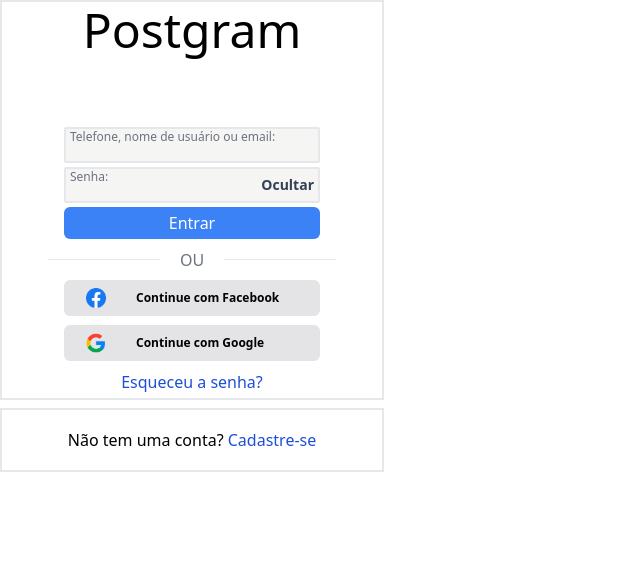
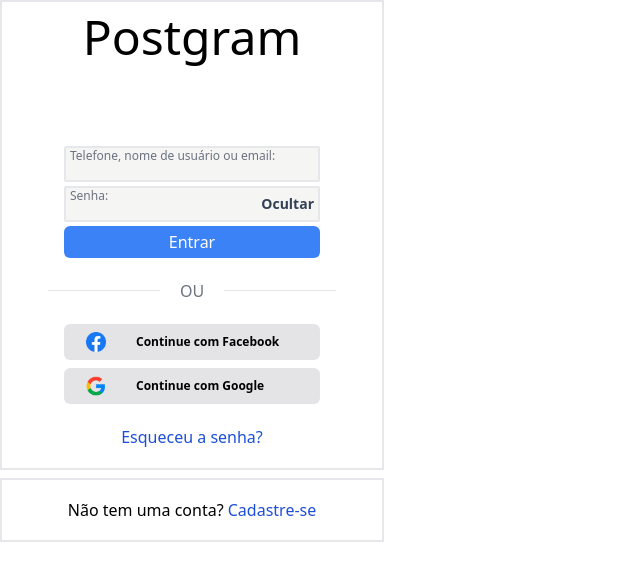
Before and after one commit to joaovicsa/instagram-project, a React (Vite) app in the folder instagram-alike/: page / in a window 1280 px wide. Shown: the top 580 px of the page, without its empty margins (0-640 px from the left). Built offline with nearby package versions, Linux system fonts and the light colour scheme.

Commit message:
styled: resize login layout

```diff
--- a/instagram-alike/src/components/alternatives/forgot.tsx
+++ b/instagram-alike/src/components/alternatives/forgot.tsx
@@ -2,7 +2,7 @@
 
 export const ForgotPassword = (): JSX.Element => {
   return (
-    <div>
+    <div className="mb-2">
       <a href="./" className="text-blue-700">
         Esqueceu a senha?
       </a>
--- a/instagram-alike/src/components/alternatives/index.tsx
+++ b/instagram-alike/src/components/alternatives/index.tsx
@@ -9,8 +9,10 @@
   return (
     <>
       <Header />
-      <FacebookButton />
-      <GoogleButton />
+      <div className="flex flex-wrap justify-center items-center gap-2">
+        <FacebookButton />
+        <GoogleButton />
+      </div>
       <ForgotPassword />
     </>
   )
--- a/instagram-alike/src/templates/login.tsx
+++ b/instagram-alike/src/templates/login.tsx
@@ -7,7 +7,7 @@
 function Login() {
   return (
     <div className="w-96 flex flex-wrap gap-2">
-      <div className="border-gray border-2 w-96 h-[400px] flex items-center justify-center flex-wrap">
+      <div className="border-gray border-2 w-96 h-[470px] flex items-center justify-center flex-wrap">
         <div className="w-full h-28">
           <h1 className="w-full h-full text-5xl text-center">Postgram</h1>
         </div>
```
